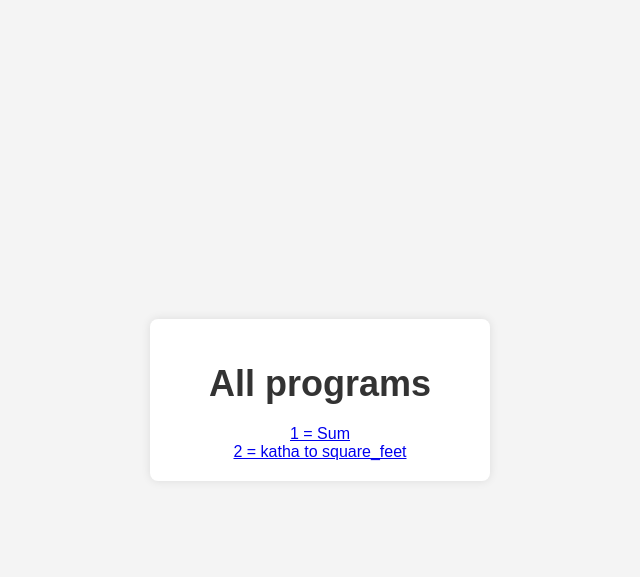
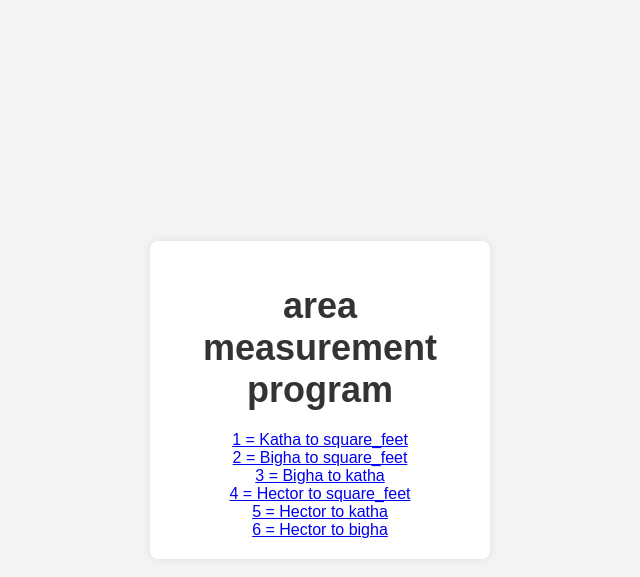
Before and after one commit to arnab-star/numbers, a Flask app: page /home in a window 1280 px wide. Shown: the top 577 px of the page, without its empty margins (320-960 px from the left). Run offline with Flask 3, Linux system fonts and the light colour scheme.

Commit message:
maked a new land measuring program

```diff
--- a/app.py
+++ b/app.py
@@ -1,6 +1,7 @@
 from flask import Flask, render_template
 
-from form import Divform, Subform, Aveform, Mulform, Sumform, Percentform, Kathaform, Bighaform
+from form import Divform, Subform, Aveform, Mulform, Sumform, Percentform, Kathaform, Bighaform, Kathabigform, \
+    Squarehecform, Hectorform, Kathahecform
 
 app = Flask(__name__)
 
@@ -99,8 +100,9 @@ def percentage():
         num5 = form.num5.data
         num6 = form.num6.data
         total = num1 + num2 + num3 + num4 + num5 + num6
-        percentage = (total / (6*full_marks)) *100
+        percentage = (total / (6 * full_marks)) * 100
     return render_template('percentage.html', form=form, percentage=percentage)
+
 
 @app.route("/katha", methods=['Get', 'Post'])
 def katha():
@@ -109,7 +111,7 @@ def katha():
     if form.validate_on_submit():
         num1 = form.katha.data
         square_feet = num1 * 720
-    return render_template('katha.html', form = form, square_feet=square_feet)
+    return render_template('katha.html', form=form, square_feet=square_feet)
 
 
 @app.route("/bigha", methods=['Get', 'Post'])
@@ -119,10 +121,50 @@ def bigha():
     if form.validate_on_submit():
         num1 = form.bigha.data
         square_feet = num1 * 14400
-    return render_template('bigha.html', form = form, square_feet=square_feet)
+    return render_template('bigha.html', form=form, square_feet=square_feet)
 
 
-@app.route("/home", methods=['Get','Post'])
+@app.route("/bigkatha", methods=['Get','Post'])
+def bigha():
+    form = Kathabigform()
+    katha = None
+    if form.validate_on_submit():
+        num1 = form.bigha.data
+        katha = num1 * 20
+    return render_template('bigkatha.html', form=form, katha=katha)
+
+
+@app.route("/hector", methods=['Get', 'Post'])
+def hector():
+    form = Hectorform()
+    bigha = None
+    if form.validate_on_submit():
+        num1 = form.hector.data
+        bigha = num1 * 7.474930555555556
+    return render_template('hector.html', form=form, bigha=bigha)
+
+
+@app.route("/heckatha", methods=['Get', 'Post'])
+def hector():
+    form = Kathahecform()
+    katha = None
+    if form.validate_on_submit():
+        num1 = form.hector.data
+        katha = num1 * 79.07
+    return render_template('heckatha.html', form=form, katha=katha)
+
+
+@app.route("/hector", methods=['Get', 'Post'])
+def hector():
+    form = Squarehecform()
+    square_feet = None
+    if form.validate_on_submit():
+        num1 = form.hector.data
+        square_feet = num1 * 107639
+    return render_template('hecsquare.html', form=form, square_feet=square_feet)
+
+
+@app.route("/home", methods=['Get', 'Post'])
 def home():
     return render_template('home.html')
 
--- a/templates/home.html
+++ b/templates/home.html
@@ -7,12 +7,24 @@
 </head>
 <body>
 <div class="container">
-    <h1>All programs</h1>
+    <h1>area measurement program</h1>
     <div>
-        <a href="/sum">1 = Sum</a>
+        <a href="/katha">1 = Katha to square_feet</a>
     </div>
     <div>
-        <a href="/katha">2 = katha to square_feet</a>
+        <a href="/bigha">2 = Bigha to square_feet</a>
+    </div>
+    <div>
+         <a href="/bigha">3 = Bigha to katha</a>
+    </div>
+    <div>
+         <a href="/hector">4 = Hector to square_feet</a>
+    </div>
+    <div>
+         <a href="/hector">5 = Hector to katha</a>
+    </div>
+    <div>
+         <a href="/hector">6 = Hector to bigha</a>
     </div>
 </div>
 </body>
```
Also changed, not shown: form.py (+15 -0 lines), templates/bigkatha.html (added, +27 -0 lines), templates/heckatha.html (added, +27 -0 lines), templates/hecsquare.html (added, +27 -0 lines), templates/hector.html (added, +27 -0 lines).
